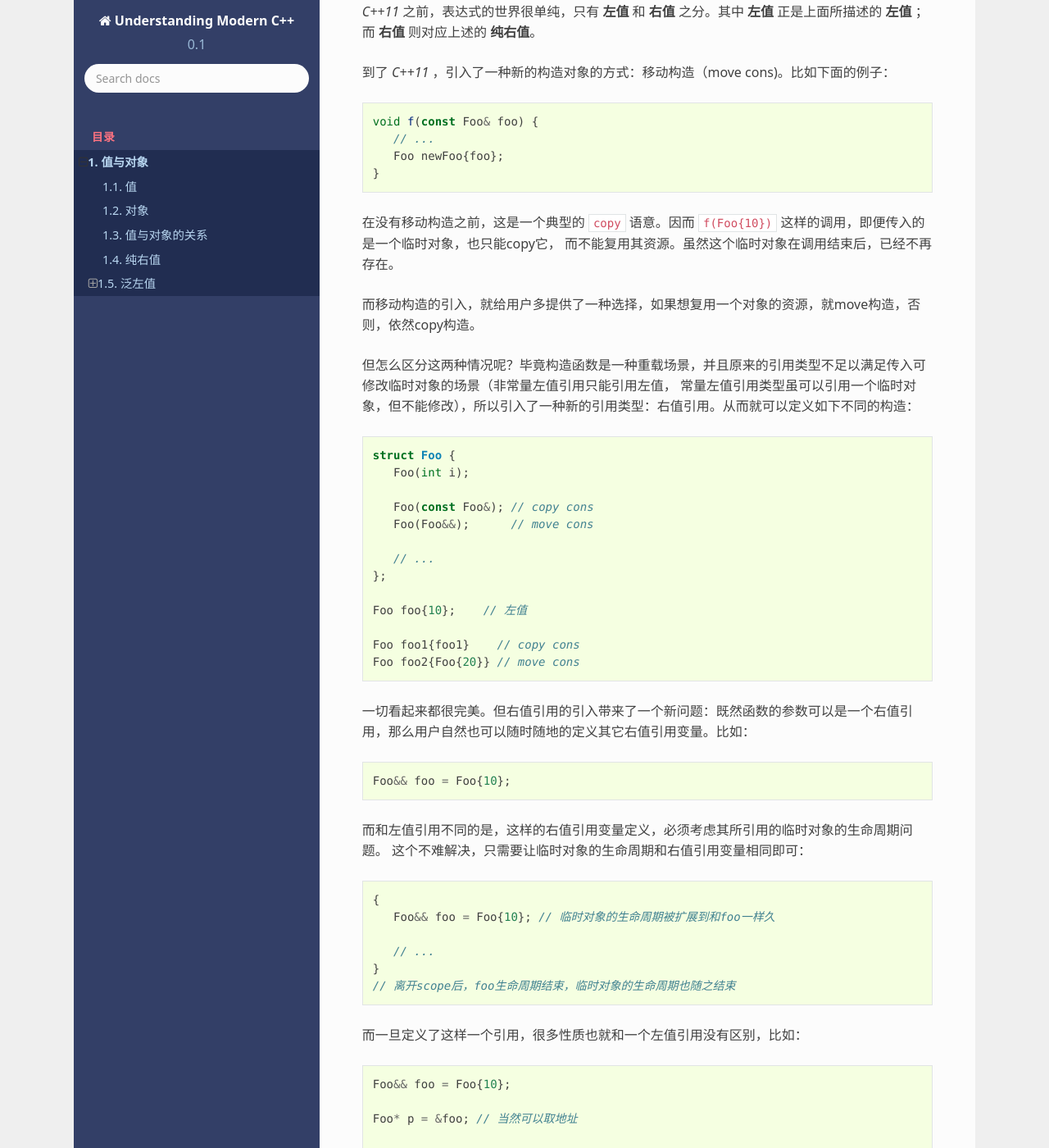
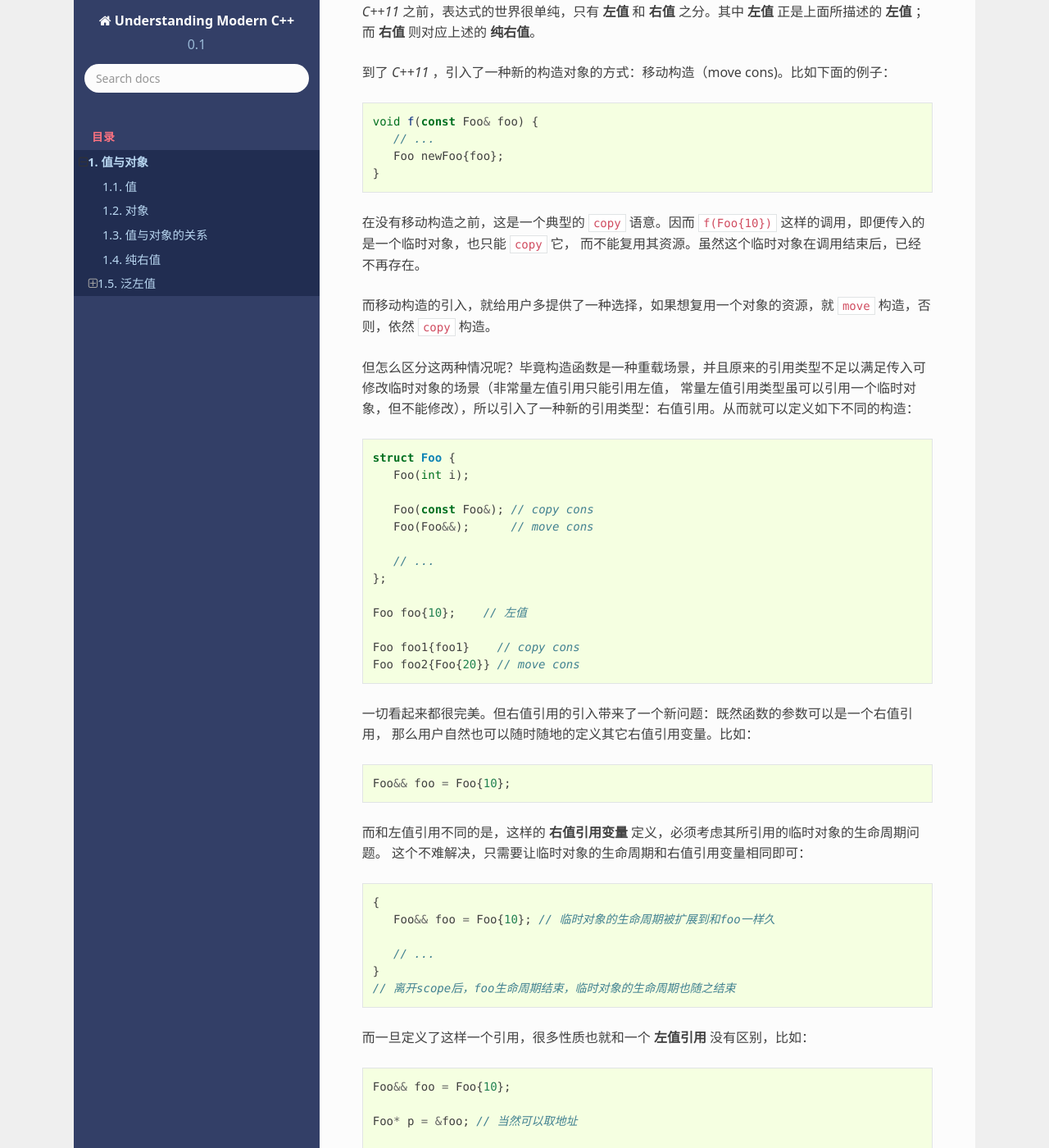
Before and after one commit to godsme/understand_modern_cpp, a Sphinx documentation site: the page built from docs/source/value-category.rst, in a window 1280 px wide and 1400 px high, scrolled down 2335 px. Shown: the whole window at 82% size. Built offline with Sphinx 7.4.7 and the Read the Docs theme 2.0.0, drawn with Linux system fonts in a browser that asks for light colours; formulas are drawn with MathJax 3; some of the changed text lies outside the part shown.

Commit message:
refactored

```diff
--- a/docs/source/value-category.rst
+++ b/docs/source/value-category.rst
@@ -96,10 +96,10 @@
       Foo newFoo{foo};
    }
 
-在没有移动构造之前，这是一个典型的 ``copy`` 语意。因而 ``f(Foo{10})`` 这样的调用，即便传入的是一个临时对象，也只能copy它，
+在没有移动构造之前，这是一个典型的 ``copy`` 语意。因而 ``f(Foo{10})`` 这样的调用，即便传入的是一个临时对象，也只能 ``copy`` 它，
 而不能复用其资源。虽然这个临时对象在调用结束后，已经不再存在。
 
-而移动构造的引入，就给用户多提供了一种选择，如果想复用一个对象的资源，就move构造，否则，依然copy构造。
+而移动构造的引入，就给用户多提供了一种选择，如果想复用一个对象的资源，就 ``move`` 构造，否则，依然 ``copy`` 构造。
 
 但怎么区分这两种情况呢？毕竟构造函数是一种重载场景，并且原来的引用类型不足以满足传入可修改临时对象的场景（非常量左值引用只能引用左值，
 常量左值引用类型虽可以引用一个临时对象，但不能修改），所以引入了一种新的引用类型：右值引用。从而就可以定义如下不同的构造：
@@ -120,13 +120,14 @@
    Foo foo1{foo1}    // copy cons
    Foo foo2{Foo{20}} // move cons
 
-一切看起来都很完美。但右值引用的引入带来了一个新问题：既然函数的参数可以是一个右值引用，那么用户自然也可以随时随地的定义其它右值引用变量。比如：
+一切看起来都很完美。但右值引用的引入带来了一个新问题：既然函数的参数可以是一个右值引用，
+那么用户自然也可以随时随地的定义其它右值引用变量。比如：
 
 .. code-block:: c++
 
    Foo&& foo = Foo{10};
 
-而和左值引用不同的是，这样的右值引用变量定义，必须考虑其所引用的临时对象的生命周期问题。
+而和左值引用不同的是，这样的 **右值引用变量** 定义，必须考虑其所引用的临时对象的生命周期问题。
 这个不难解决，只需要让临时对象的生命周期和右值引用变量相同即可：
 
 .. code-block:: c++
@@ -138,7 +139,7 @@
    }
    // 离开scope后，foo生命周期结束，临时对象的生命周期也随之结束
 
-而一旦定义了这样一个引用，很多性质也就和一个左值引用没有区别，比如：
+而一旦定义了这样一个引用，很多性质也就和一个 **左值引用** 没有区别，比如：
 
 .. code-block:: c++
 
@@ -208,7 +214,6 @@
 其类型也是一个 **右值引用** ，它则属于 **速亡值** 。类似的还有 ``static_cast<Foo&&>(foo)`` ，这个表达式也属于 **速亡值** 。
 
 但类型为右值引用的任何表达式，都必然属于 **泛左值** 。泛左值属于对象概念，右值引用也是对象的一种标识。
-
 
 纯右值物质化
 ++++++++++++++++++++++++
```
Also changed, not shown: other parts of docs/source/value-category.rst (+7 -2 lines).
